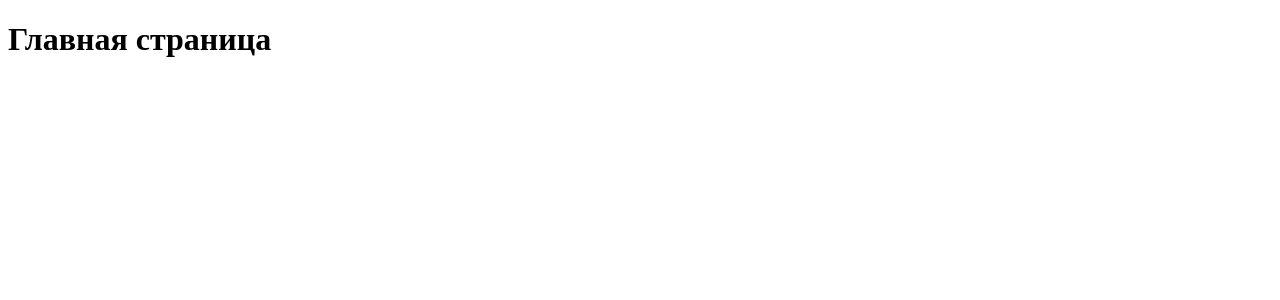
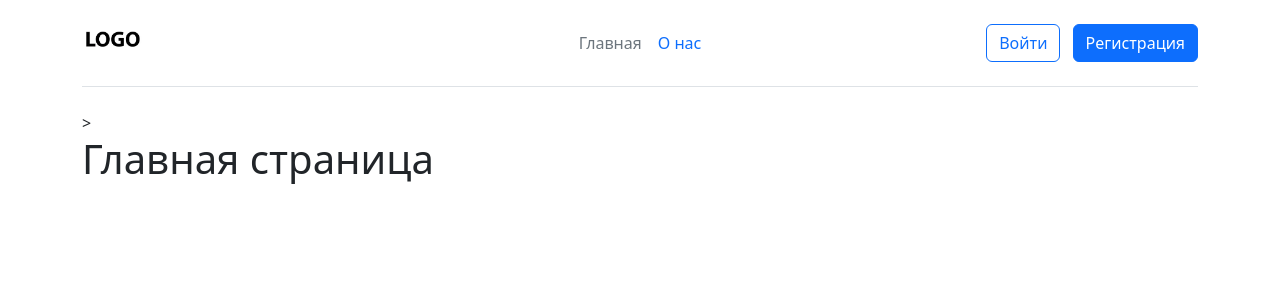
Before and after one commit to DartVlayder/Flask_project, a Flask app: page / in a window 1280 px wide. Shown: the top 300 px of the page. Run offline with Flask 3, Linux system fonts and the light colour scheme.

Commit message:
Работа со стилями

```diff
--- /dev/null
+++ b/static/css/main.css
@@ -0,0 +1,3 @@
+.header__img{
+    height:48px;
+}
--- a/templates/base.html
+++ b/templates/base.html
@@ -5,9 +5,28 @@
     <meta name="viewport"
           content="width=device-width, user-scalable=no, initial-scale=1.0, maximum-scale=1.0, minimum-scale=1.0">
     <meta http-equiv="X-UA-Compatible" content="ie=edge">
+    <link href="https://cdn.jsdelivr.net/npm/bootstrap@5.3.8/dist/css/bootstrap.min.css" rel="stylesheet" integrity="sha384-sRIl4kxILFvY47J16cr9ZwB07vP4J8+LH7qKQnuqkuIAvNWLzeN8tE5YBujZqJLB" crossorigin="anonymous">
+    <link rel="stylesheet" href="{{ url_for('static', filename='css/main.css') }}">
     <title>{% block title %} {% endblock %}</title>
 </head>
 <body>
+<div class="container">
+    <header class="d-flex flex-wrap align-items-center justify-content-center justify-content-md-between py-3 mb-4 border-bottom">
+    <div class="col-md-3 mb-2 mb-md-0">
+        <a href="/" class="d-inline-flex link-body-emphasis text-decoration-none">
+            <img class="header__img" src="{{ url_for('static', filename='img/i.webp') }}" alt="123">
+        </a>
+    </div>
+    <ul class="nav col-12 col-md-auto mb-2 justify-content-center mb-md-0">
+        <li><a href="{{ url_for('index') }}" class="nav-link px-2 link-secondary">Главная</a></li>
+        <li><a href="{{ url_for('about') }}" class="nav-link px-2">О нас</a></li>
+    </ul>
+    <div class="col-md-3 text-end">
+        <button type="button" class="btn btn-outline-primary me-2">Войти</button>
+        <button type="button" class="btn btn-primary">Регистрация</button>
+    </div>
+</header>>
 {% block body %} {% endblock %}
+</div>
 </body>
 </html>
```
Also changed, not shown: static/img/i.webp (added).
